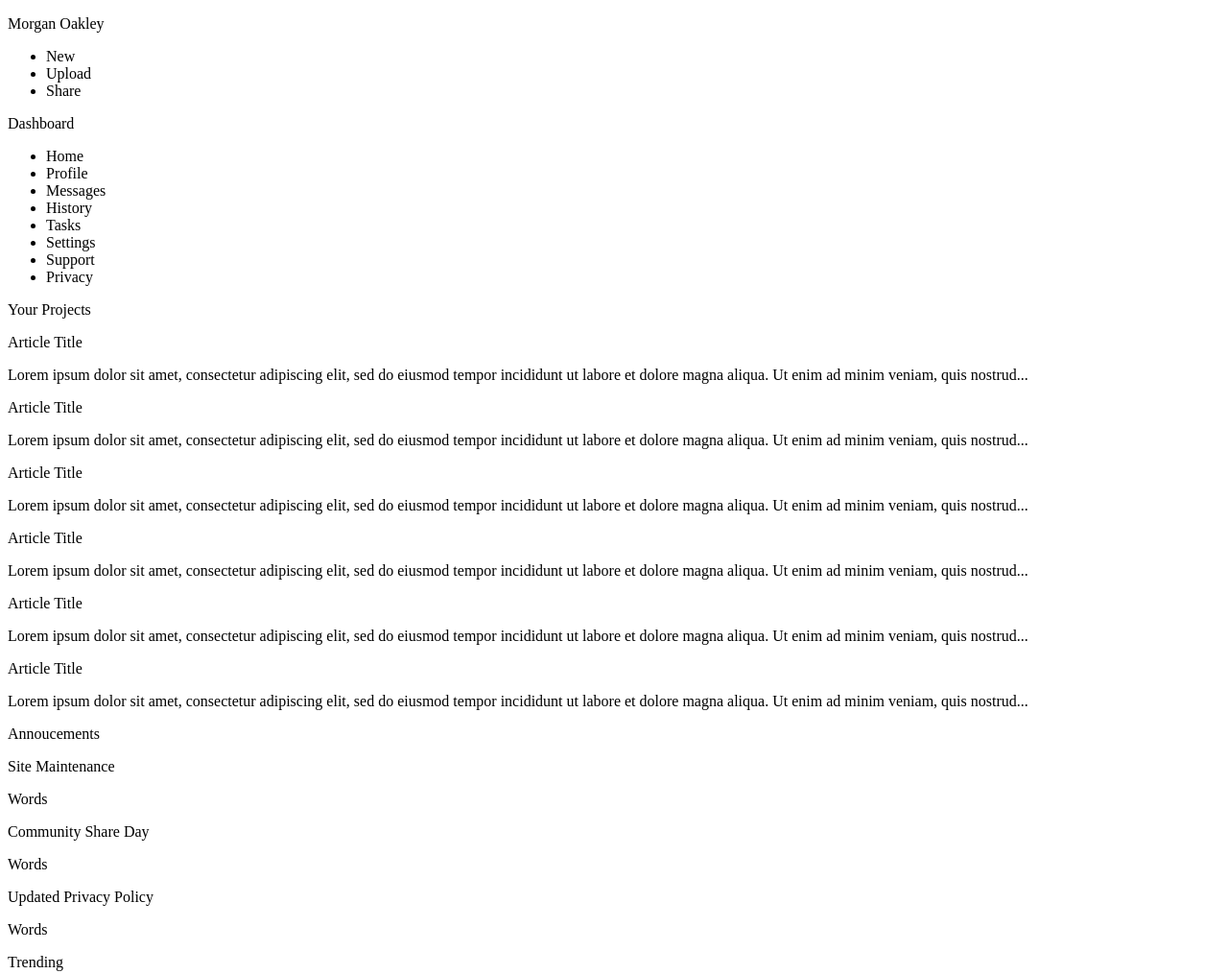
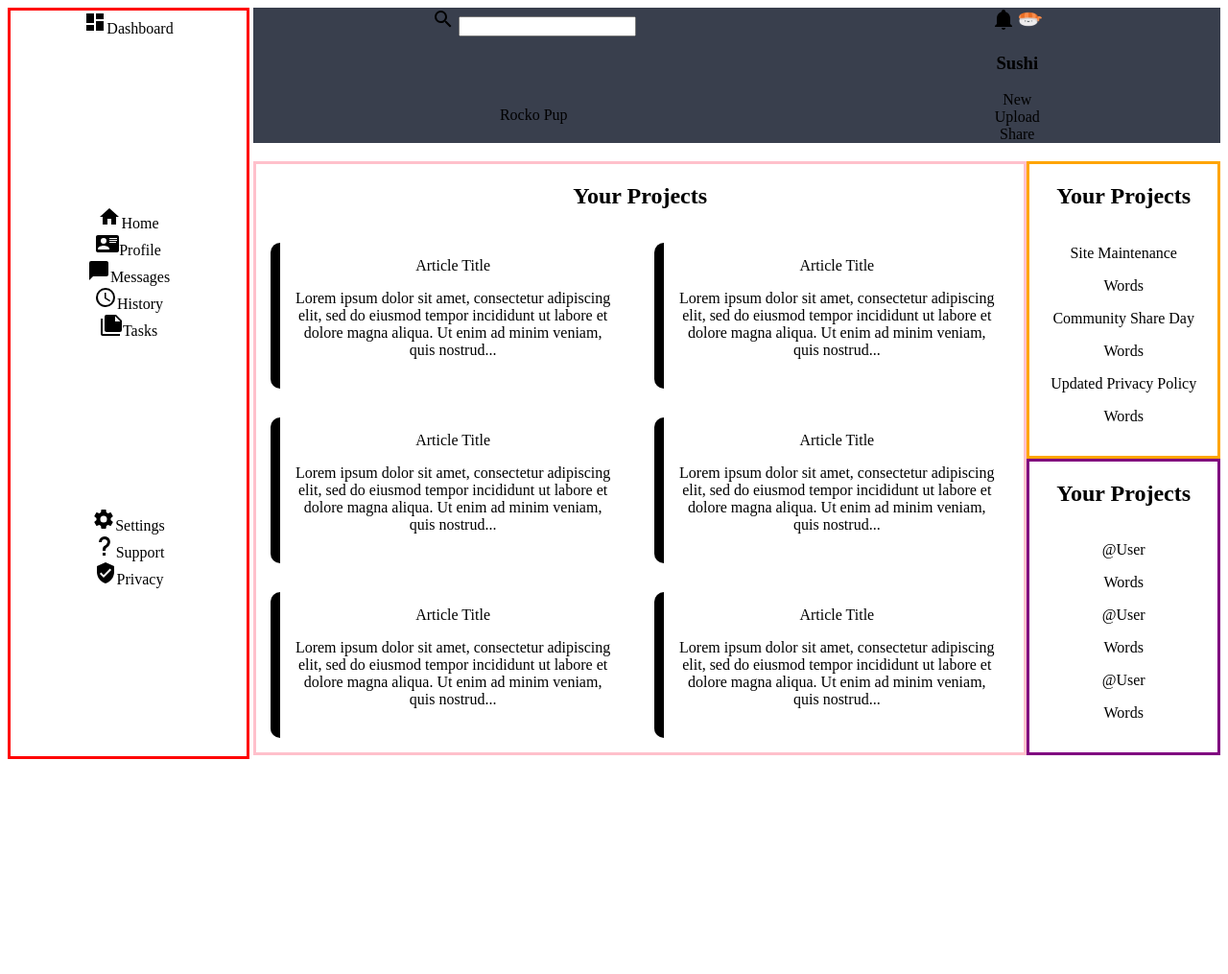
Before and after one commit to amk6451/admin_dashboard, a plain HTML site: page index.html in a window 1280 px wide. Shown: the top 1015 px of the page at 96% size. After the commit the page ends 800 px from the top, so only its background shows below. Drawn offline with Linux system fonts and the light colour scheme.

Commit message:
Updated CSS grid layout and added temp images

```diff
--- a/index.html
+++ b/index.html
@@ -9,18 +9,26 @@
 </head>
 <body>
     <div class = "container">
+
         <div class = "header">
-            <div class = "search-bar"></div>
-            <div class = "header-icons">
-                <div class = "bell"></div>
-                <div class = "profile-icon"></div>
+            <div class="search-container">
+                <label for="search-container"><img src="./images/magnify.svg" alt="search"></label>
+                <input type="text" class="search-input">
+            </div>
+
+            <div class="profile-container">
+                <img class="bell-img" src="./images/bell.svg" alt="bell">
+                <img class="user-profile" src="./images/sushi.png" alt="user profile image">
+                <h3 class="user-name">Sushi</h3>
+            </div>
+
+            <div class = "greeting-container">
                 <div class = "profile-name">
-                    <p>Morgan Oakley</p>
+                    <p>Rocko Pup</p>
                 </div>
             </div>
 
-            <div class = "nav">
-                <div class = "profile"></div>
+            <div class = "nav-container">
                 <div class ="nav-links">
                     <ul>
                         <li>New</li>
@@ -32,17 +40,23 @@
         </div>
 
         <div class = "sidebar">
-            <div class = "logo">Dashboard</div>
+            <div class = "logo"><img src="./images/view-dashboard.svg" alt="Dashboard">Dashboard</div>
             <div class ="side-links">
+                <div></div>
                 <ul>
-                    <li>Home</li>
-                    <li>Profile</li>
-                    <li>Messages</li>
-                    <li>History</li>
-                    <li>Tasks</li>
-                    <li>Settings</li>
-                    <li>Support</li>
-                    <li>Privacy</li>
+                    <li><img src="./images/home.svg" alt="home">Home</li>
+                    <li><img src="./images/card-account-details.svg" alt="profile">Profile</li>
+                    <li><img src="./images/message.svg" alt="profile">Messages</li>
+                    <li><img src="./images/clock-outline.svg" alt="History">History</li>
+                    <li><img src="./images/note-multiple.svg" alt="Tasks">Tasks</li>
+                </ul>
+            </div>
+            <div class ="setting-links">
+                <ul>
+                    <li><img src="./images/cog.svg" alt="Settings">Settings</li>
+                    <li><img src="./images/help.svg" alt="Support">Support</li>
+                    <li><img src="./images/shield-check.svg" alt="Privacy">Privacy</li>
+                </ul>
                 </ul>
             </div>
         </div>
@@ -50,7 +64,8 @@
 
         <div class="main-content">
             <div class="article">
-                <p>Your Projects</p>
+                <h2 class="title-container">Your Projects</h2>
+                <div class ="card-container">
                     <div class="card">
                         <p class="title">Article Title</p>
                         <p>Lorem ipsum dolor sit amet, consectetur adipiscing elit, sed do eiusmod tempor incididunt ut labore et dolore magna aliqua. Ut enim ad minim veniam, quis nostrud...</p>
@@ -76,10 +91,12 @@
                         <p>Lorem ipsum dolor sit amet, consectetur adipiscing elit, sed do eiusmod tempor incididunt ut labore et dolore magna aliqua. Ut enim ad minim veniam, quis nostrud...</p>
                     </div>
                 </div>
-            <div class = "announcements-container">
-                <div class="announcements-title">
-                    <p>Annoucements</p>
             </div>
+
+
+            <div class = "announcement">
+                <h2 class="title-container">Your Projects</h2>
+                <div class ="announcement-container">
                     <div class="announcements-content">
                         <p class="title">Site Maintenance</p>
                         <p class="profile">Words</p>
@@ -96,9 +113,8 @@
             </div>
 
             <div class = "trending">
-                <div class="trending-title">
-                    <p>Trending</p>
-                  </div>
+                <h2 class="title-container">Your Projects</h2>
+                <div class="trending-container">
                   <div class="trending-content">
                     <p class="title">@User</p>
                     <p class="profile">Words</p>
@@ -114,5 +130,6 @@
                 </div>
             </div>
         </div>
+    </div>
 </body>
 </html>
--- a/style.css
+++ b/style.css
@@ -1,22 +1,116 @@
-/* .container {
+.container {
     display: grid;
     grid-template-columns: 1fr 4fr;
     gap: 4px;
     text-align: center;
-  } */
+  }
+
+  ul {
+    list-style-type: none;
+    margin: 0;
+    padding: 0;
+  }
 
 
-  /* .header {
+.header {
     background-color: #393f4d;
     grid-column: 2 / 3;
     display: grid;
-    grid-template-columns: 1fr 2fr;
+    grid-template-areas:
+    "search-container profile-container"
+    "greeting-container nav-container" ;
+  }
+
+.search-container{
+  grid-area: search-container;
+
+}
+
+.profile-container{
+ grid-area: profile-container;
+
+}
+
+.greeting-container{
+ grid-area:greeting-container;
+
+}
+
+.nav-container{
+grid-area: nav-container;
+}
+
+.sidebar {
+    grid-row: 1 / 4;
+    display: grid;
+    border: 3px solid red;
   }
 
 
+.main-content{
+    margin-top: 15px;
+    display: grid;
+    grid-template-columns: 4fr 1fr;
+    grid-template-rows: 1fr 1fr;
+  }
+
   .article {
     display: grid;
-    grid-template-columns: repeat(auto-fit, minmax(250px, 1fr));
-    grid-template-rows: repeat(2, 1fr);
-    gap: 15px;
-  } */
+    grid-template-columns: 1fr;
+    border: 3px solid pink;
+    grid-column: 1;
+    grid-row: 1/3;
+  }
+
+
+  .card-container{
+    display: grid;
+    grid-template-columns: 1fr 1fr;
+    grid-template-rows: 1fr 1fr 1fr;
+  }
+
+
+.announcement{
+    display: grid;
+    border: 3px solid orange;
+    grid-template-rows: auto 1fr;
+    align-items: center;
+    grid-column: 2;
+    grid-row: 1/2;
+  }
+
+.trending{
+  display: grid;
+  border: 3px solid purple;
+  grid-column: 2;
+  grid-row: 2/3;
+}
+
+  img {
+    height: 1.5em;
+    width: 1.5em;
+  }
+
+  .card{
+    display: grid;
+    border-left: black 10px solid;
+    padding: 15px;
+    border-radius: 10px;
+    margin: 15px;
+  }
+
+
+  .grid-item {
+    display: grid;
+    grid-template-rows: auto 1fr;
+    align-items: center;
+  }
+
+
+  .title {
+    text-align: center;
+    margin: 0;
+  }
+
+  /* https://www.flaticon.com/free-icons/puppy */
+  /* https://www.flaticon.com/search?word=chicken */
```
Also changed, not shown: images/account-group.svg (added), images/bell.svg (added), images/card-account-details.svg (added), images/clock-outline.svg (added), images/clown-fish.png (added), images/cog.svg (added), images/help.svg (added), images/hen.png (added), images/home.svg (added), images/magnify.svg (added), images/message.svg (added), images/note-multiple.svg (added), images/shield-check.svg (added), images/sushi.png (added), 2 more files. Lines whose indentation alone changed are shown as unchanged.
